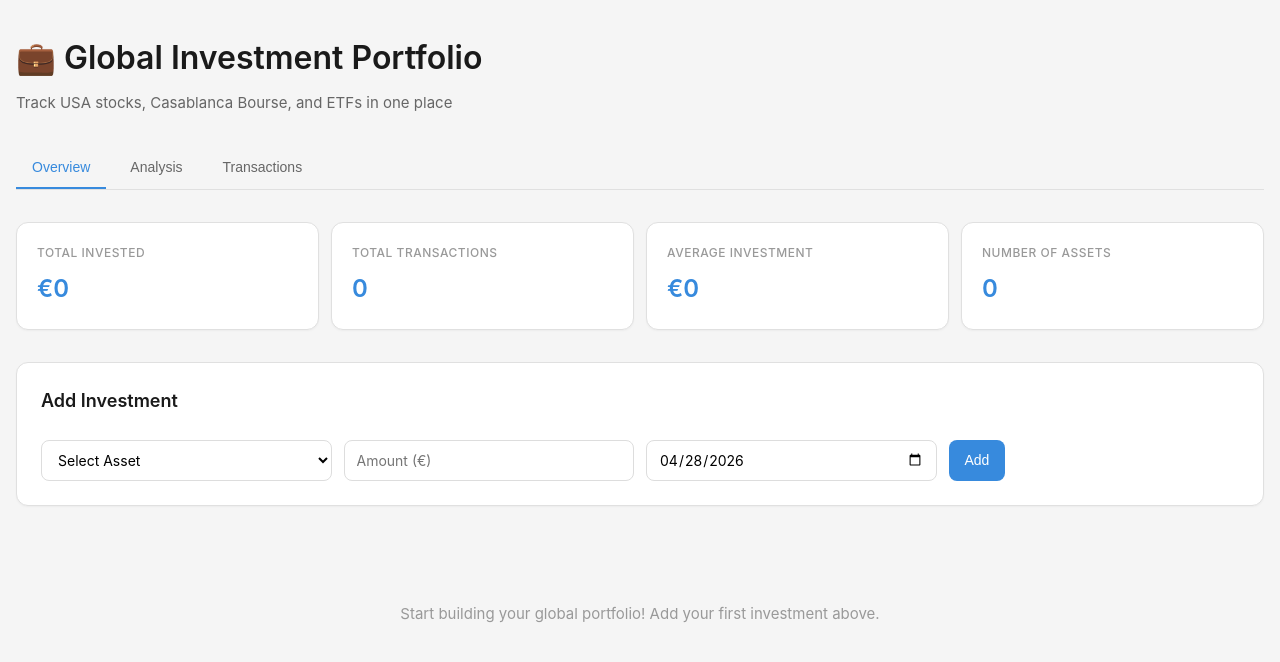
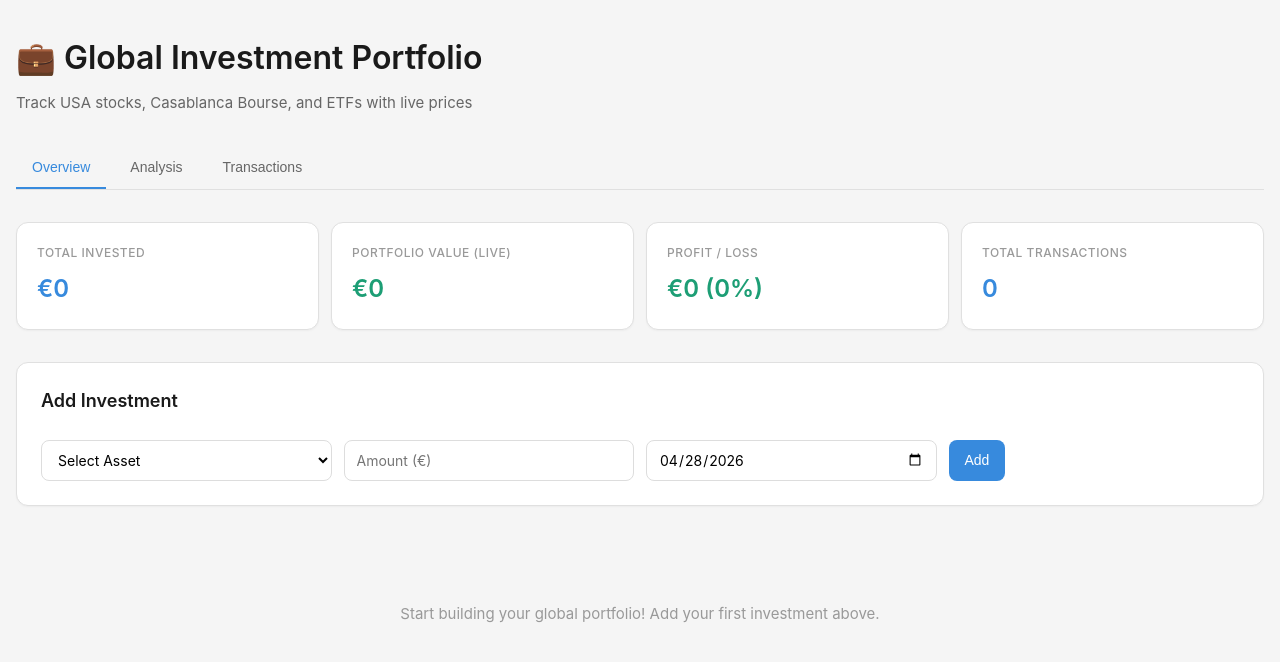
Before and after one commit to alami128/investment-dashboard, a React (Vite) app: page / in a window 1280 px wide. Shown: the top 662 px of the page. Built offline with nearby package versions, Linux system fonts and the light colour scheme.

Commit message:
Update App.jsx

```diff
--- a/src/App.jsx
+++ b/src/App.jsx
@@ -1,10 +1,13 @@
 import React, { useState, useEffect, useRef } from 'react';
 import Chart from 'chart.js/auto';
 import { USA_STOCKS, CASABLANCA_STOCKS, ETFS, ALL_ASSETS } from './data/assets';
+import { getStockPrice, getMultiplePrices } from './api/finnhub';
 import './App.css';
 
 function Dashboard() {
   const [investments, setInvestments] = useState([]);
+  const [prices, setPrices] = useState({});
+  const [loading, setLoading] = useState(false);
   const [formData, setFormData] = useState({
     asset: '',
     amount: '',
@@ -40,6 +43,32 @@ function Dashboard() {
   // Save to localStorage
   useEffect(() => {
     localStorage.setItem('investments', JSON.stringify(investments));
+  }, [investments]);
+
+  // Fetch live prices
+  useEffect(() => {
+    const fetchPrices = async () => {
+      setLoading(true);
+      const uniqueTickers = [
+        ...new Set(investments.map((inv) => {
+          const asset = ALL_ASSETS.find((a) => a.id === inv.asset);
+          return asset?.ticker;
+        })),
+      ].filter(Boolean);
+
+      if (uniqueTickers.length > 0) {
+        const fetchedPrices = await getMultiplePrices(uniqueTickers);
+        setPrices(fetchedPrices);
+      }
+      setLoading(false);
+    };
+
+    if (investments.length > 0) {
+      fetchPrices();
+      // Refresh prices every 30 seconds
+      const interval = setInterval(fetchPrices, 30000);
+      return () => clearInterval(interval);
+    }
   }, [investments]);
 
   // Portfolio value chart
@@ -159,11 +188,6 @@ function Dashboard() {
               position: 'bottom',
               labels: { padding: 20, font: { size: 14 } },
             },
-            tooltip: {
-              callbacks: {
-                label: (ctx) => ctx.label + ': €' + ctx.parsed.y.toLocaleString(),
-              },
-            },
           },
         },
       });
@@ -233,10 +257,12 @@ function Dashboard() {
   };
 
   const exportToCSV = () => {
-    const headers = ['Date', 'Asset', 'Ticker', 'Amount', 'Market', 'Country', 'Sector'];
+    const headers = ['Date', 'Asset', 'Ticker', 'Amount', 'Current Price', 'Market Value', 'Market', 'Country'];
     const rows = investments.map((inv) => {
       const asset = ALL_ASSETS.find((a) => a.id === inv.asset);
-      return [inv.date, asset.name, asset.ticker, inv.amount, asset.market, asset.country, asset.sector];
+      const currentPrice = prices[asset.ticker] || 'N/A';
+      const marketValue = prices[asset.ticker] ? (inv.amount * prices[asset.ticker]).toFixed(2) : 'N/A';
+      return [inv.date, asset.name, asset.ticker, inv.amount, currentPrice, marketValue, asset.market, asset.country];
     });
     const csv = [headers, ...rows].map((r) => r.join(',')).join('\n');
     const blob = new Blob([csv], { type: 'text/csv;charset=utf-8;' });
@@ -249,6 +275,22 @@ function Dashboard() {
 
   const filteredData = applyFilters(investments);
   const totalInvested = Math.round(filteredData.reduce((sum, inv) => sum + inv.amount, 0) * 100) / 100;
+
+  // Calculate portfolio value with live prices
+  let portfolioValue = 0;
+  filteredData.forEach((inv) => {
+    const asset = ALL_ASSETS.find((a) => a.id === inv.asset);
+    if (asset && prices[asset.ticker]) {
+      portfolioValue += inv.amount * prices[asset.ticker];
+    } else {
+      portfolioValue += inv.amount; // Fallback to cost if price not available
+    }
+  });
+  portfolioValue = Math.round(portfolioValue * 100) / 100;
+
+  const profitLoss = portfolioValue - totalInvested;
+  const profitLossPercent = totalInvested > 0 ? ((profitLoss / totalInvested) * 100).toFixed(2) : 0;
+
   const byMarket = {};
   const byCountry = {};
   const bySector = {};
@@ -272,7 +314,7 @@ function Dashboard() {
         {/* Header */}
         <div className="header">
           <h1>💼 Global Investment Portfolio</h1>
-          <p>Track USA stocks, Casablanca Bourse, and ETFs in one place</p>
+          <p>Track USA stocks, Casablanca Bourse, and ETFs with live prices</p>
         </div>
 
         {/* View Tabs */}
@@ -297,22 +339,25 @@ function Dashboard() {
                 <p className="metric-value">€{totalInvested.toLocaleString()}</p>
               </div>
               <div className="metric-card">
+                <p className="metric-label">Portfolio Value (Live)</p>
+                <p className="metric-value" style={{ color: profitLoss >= 0 ? '#1D9E75' : '#c92a2a' }}>
+                  €{portfolioValue.toLocaleString()}
+                </p>
+              </div>
+              <div className="metric-card">
+                <p className="metric-label">Profit / Loss</p>
+                <p className="metric-value" style={{ color: profitLoss >= 0 ? '#1D9E75' : '#c92a2a' }}>
+                  €{profitLoss.toLocaleString()} ({profitLossPercent}%)
+                </p>
+              </div>
+              <div className="metric-card">
                 <p className="metric-label">Total Transactions</p>
                 <p className="metric-value">{filteredData.length}</p>
               </div>
-              <div className="metric-card">
-                <p className="metric-label">Average Investment</p>
-                <p className="metric-value">
-                  €{filteredData.length > 0 ? Math.round((totalInvested / filteredData.length) * 100) / 100 : 0}
-                </p>
-              </div>
-              <div className="metric-card">
-                <p className="metric-label">Number of Assets</p>
-                <p className="metric-value">
-                  {[...new Set(filteredData.map((inv) => inv.asset))].length}
-                </p>
-              </div>
             </div>
+
+            {/* Loading Indicator */}
+            {loading && <p style={{ textAlign: 'center', color: '#378ADD', marginBottom: '1rem' }}>📡 Fetching live prices...</p>}
 
             {/* Form */}
             <div className="card">
@@ -434,13 +479,11 @@ function Dashboard() {
                   type="date"
                   value={filter.dateFrom}
                   onChange={(e) => setFilter({ ...filter, dateFrom: e.target.value })}
-                  placeholder="From"
                 />
                 <input
                   type="date"
                   value={filter.dateTo}
                   onChange={(e) => setFilter({ ...filter, dateTo: e.target.value })}
-                  placeholder="To"
                 />
                 <button onClick={exportToCSV} className="btn btn-secondary">
                   Export CSV
@@ -525,7 +568,7 @@ function Dashboard() {
             {/* Transactions Table */}
             {filteredData.length > 0 && (
               <div className="card table-card">
-                <h2>All Transactions</h2>
+                <h2>All Transactions with Live Prices</h2>
                 <div className="table-wrapper">
                   <table className="transactions-table">
                     <thead>
@@ -533,10 +576,11 @@ function Dashboard() {
                         <th>Date</th>
                         <th>Asset</th>
                         <th>Ticker</th>
-                        <th>Amount</th>
+                        <th>Cost (€)</th>
+                        <th>Current Price</th>
+                        <th>Market Value</th>
+                        <th>P&L</th>
                         <th>Market</th>
-                        <th>Sector</th>
-                        <th>Country</th>
                         <th>Actions</th>
                       </tr>
                     </thead>
@@ -545,15 +589,23 @@ function Dashboard() {
                         .sort((a, b) => new Date(b.date) - new Date(a.date))
                         .map((inv) => {
                           const asset = ALL_ASSETS.find((a) => a.id === inv.asset);
+                          const currentPrice = prices[asset?.ticker];
+                          const marketValue = currentPrice ? inv.amount * currentPrice : inv.amount;
+                          const pnl = currentPrice ? marketValue - inv.amount : 0;
+                          const pnlPercent = currentPrice ? ((pnl / inv.amount) * 100).toFixed(2) : 0;
+
                           return (
                             <tr key={inv.id}>
                               <td>{inv.date}</td>
                               <td>{asset?.name}</td>
                               <td className="ticker">{asset?.ticker}</td>
                               <td className="amount">€{Math.round(inv.amount * 100) / 100}</td>
+                              <td>{currentPrice ? '€' + currentPrice.toFixed(2) : '—'}</td>
+                              <td className="amount">€{Math.round(marketValue * 100) / 100}</td>
+                              <td style={{ color: pnl >= 0 ? '#1D9E75' : '#c92a2a', fontWeight: 600 }}>
+                                {currentPrice ? `€${pnl.toFixed(2)} (${pnlPercent}%)` : '—'}
+                              </td>
                               <td>{asset?.market}</td>
-                              <td>{asset?.sector}</td>
-                              <td>{asset?.country}</td>
                               <td className="actions">
                                 <button className="btn-small btn-edit" onClick={() => editInvestment(inv)}>
                                   Edit
```
